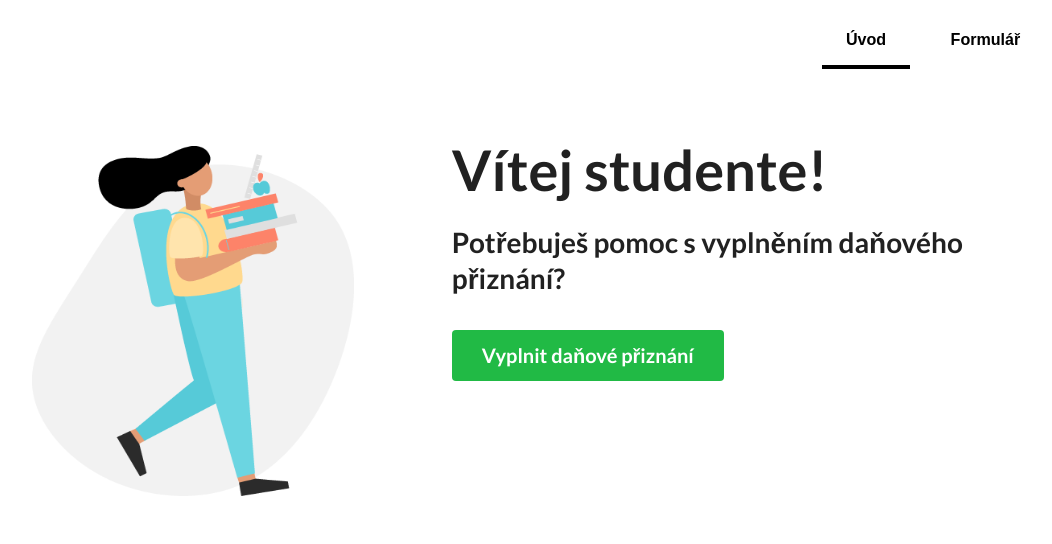
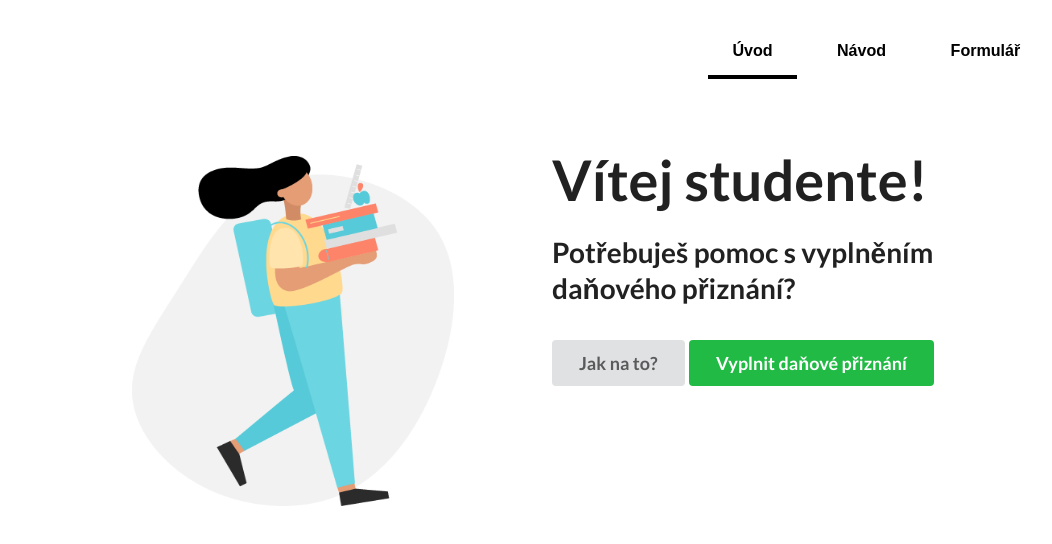
Before and after one commit to XuuRee/daneprostudenty, a React (Create React App) app in the folder daneprostudenty/: page / in a window 1280 px wide. Shown: the top 544 px of the page, without its empty margins (137-1189 px from the left). Built offline with nearby package versions, Linux system fonts and the light colour scheme.

Commit message:
init tutorial

```diff
--- a/daneprostudenty/src/Components/App.tsx
+++ b/daneprostudenty/src/Components/App.tsx
@@ -3,6 +3,7 @@ import '../Static/App.css';
 import Menu from "./Menu";
 import Home from './Home';
 import About from './About';
+import Tutorial from './Tutorial';
 import Taxation from './Taxation';
 
 class App extends React.Component {
@@ -22,6 +23,9 @@ class App extends React.Component {
         break;
       case "about":
         content = <About />
+        break;
+      case "tutorial":
+        content = <Tutorial />
         break;
       case "taxation":
         content = <Taxation />
--- a/daneprostudenty/src/Components/Home.tsx
+++ b/daneprostudenty/src/Components/Home.tsx
@@ -13,7 +13,18 @@ const Home: React.SFC = () => {
           <br />
           <h1>Potřebuješ pomoc s vyplněním daňového přiznání?</h1>
           <br />
+          <button className="big ui button">Jak na to?</button>
+          <button className="big ui positive button">Vyplnit daňové přiznání</button>
+          {/*
+          <div className="ui buttons">
+            <button className="huge ui button">Jak na to?</button>
+            <div className="or"></div>
+            <button className="huge ui positive button">Save</button>
+          </div>
+          */}
+          {/*
           <button className="positive huge ui button">Vyplnit daňové přiznání</button>
+          */}
         </div>
       </div>
     </div>
--- a/daneprostudenty/src/Components/Menu.tsx
+++ b/daneprostudenty/src/Components/Menu.tsx
@@ -17,6 +17,7 @@ class Menu extends React.Component<MenuProps & DispatchMenuProps> {
 
 	handleHomeChange = () => this.props.onPageChange("home")
   handleAboutChange = () => this.props.onPageChange("about")
+  handleTutorialChange = () => this.props.onPageChange("tutorial")
   handleTaxationChange = () => this.props.onPageChange("taxation")
   handleAPIChange = async () => {
     console.log("Start fetching API...")
@@ -55,6 +56,7 @@ class Menu extends React.Component<MenuProps & DispatchMenuProps> {
           */}
           <div className="nav-right">
 				  	<button className={this.props.page === "home" ? "nav-item active" : "nav-item"} onClick={this.handleHomeChange}>Úvod</button>
+            <button className={this.props.page === "tutorial" ? "nav-item active" : "nav-item"} onClick={this.handleTutorialChange}>Návod</button>
             <button className={this.props.page === "taxation" ? "nav-item active" : "nav-item"} onClick={this.handleTaxationChange}>Formulář</button>
             {/*
             <button className="nav-item" onClick={this.handleAPIChange}>API</button>
--- /dev/null
+++ b/daneprostudenty/src/Components/Tutorial.tsx
@@ -0,0 +1,31 @@
+import React from 'react'
+
+const Tutorial: React.SFC = () => {
+  return (
+    <div className="container">
+        <div className="row">
+            <h1>1. Vyplň formulář</h1>
+            <div className="row">
+                <h4>Všechna data, která u nás vyplníš si nikde neukládáme ani nezalohujeme.</h4>
+            </div>
+        </div>
+        <br />
+        <div className="row">
+            <h1>2. Stáhni si vygenerovaný soubor</h1>
+            <div className="row">
+                <h4>Jedná se o speciální format dat, pomocí kterého dokážeme tvé údaje předat oficiální aplikaci ministerstva financí.</h4>
+            </div>
+        </div>
+        <br />
+        <div className="row">
+            <h1>3. Využij aplikaci ministerstva financí</h1>
+        </div>
+        <br />
+        <div className="row">
+            <h1>4. Zkontroluj si své údaje</h1>
+        </div>
+    </div>
+  );
+}
+
+export default Tutorial;
--- a/daneprostudenty/src/Static/App.css
+++ b/daneprostudenty/src/Static/App.css
@@ -1,6 +1,25 @@
 .app {
 	background: white;
 	min-height: 100vh;
+}
+
+.container {
+	margin: 0.75em;
+	/* background-color: red; */
+}
+
+.row {
+	display: flex;
+	flex-direction: row;
+	flex-wrap: wrap;
+	width: 100%;
+}
+
+.column {
+	display: flex;
+	flex-direction: column;
+	flex-basis: 100%;
+	flex: 1;
 }
 
 button:focus {
```
